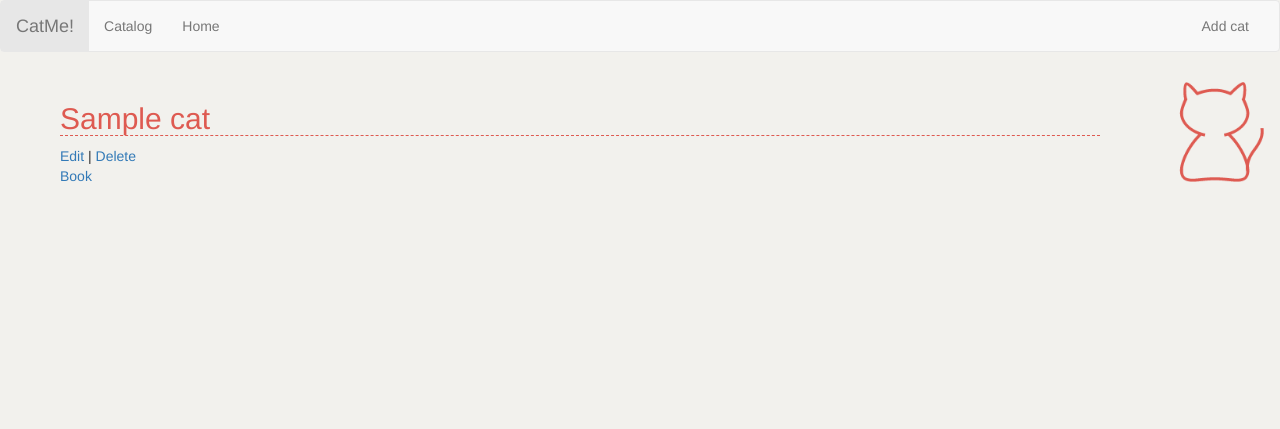
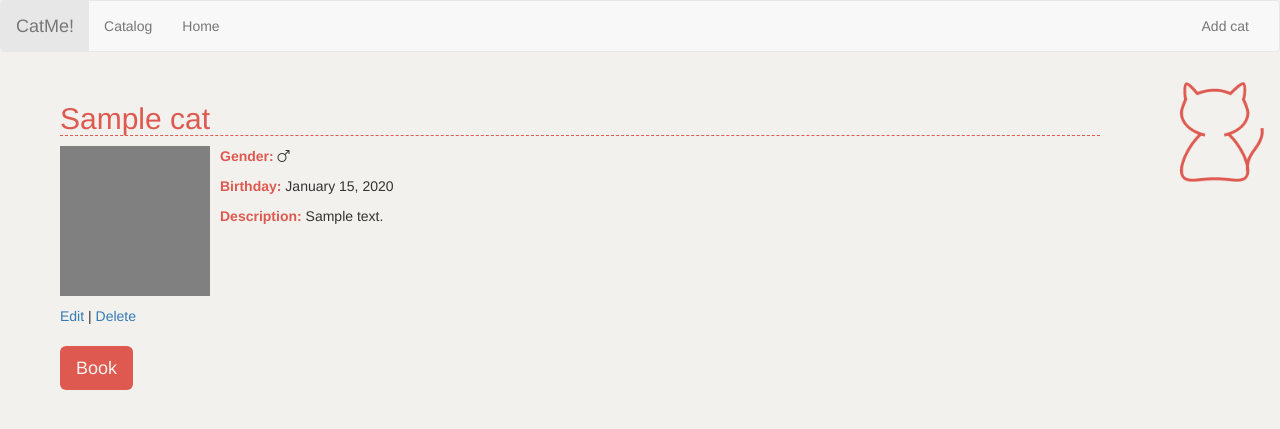
Before and after one commit to meuc/cat, a Rails app: page /cats/1 in a window 1280 px wide. Shown: the top 429 px of the page. Run offline with Rails 7, Linux system fonts and the light colour scheme; tables that the repository leaves empty hold one stand-in row (values such as "Sample post"); style sheets or scripts are compiled from the project's sources; some libraries are stand-ins or nearby versions.

Commit message:
cat info interface

```diff
--- a/app/assets/stylesheets/application.css.scss
+++ b/app/assets/stylesheets/application.css.scss
@@ -65,6 +65,8 @@ body {
 			margin-top: 0;
 			display: inline;
 		}
+	}
+}
 
 .cat-picture {
 	width: 150px;
@@ -72,22 +74,29 @@ body {
 	background: grey;
 }
 
-		.btn-primary {
-			background: $accentColor;
-			border: none;
-			color: $muteColor;
+.single-cat-wrapper {
+	display: flex;
+	.cat-picture {
+		margin: 0 1rem 1rem 0;
 	}
 }
 
-}
-
+// General
 
 h1, h2 {
 	color: $accentColor;
 	border-bottom: 1px dashed $accentColor;
 }
 
+.btn-primary {
+	background: $accentColor;
+	border: none;
+	color: $muteColor;
+}
 
+b {
+	color: $accentColor;
+}
 
 
 
--- a/app/views/cats/show.html.erb
+++ b/app/views/cats/show.html.erb
@@ -1,8 +1,25 @@
 <h2><%= @cat.name %></h2>
 
+<div class="single-cat-wrapper">
+
+	<div class="cat-picture"></div>
+	<div class="single-cat-info">
+		<p><b>Gender:</b>
+			<% if @cat.male %>
+				<i class="fa fa-mars" aria-hidden="true"></i>
+			<% else  %>
+				<i class="fa fa-venus" aria-hidden="true"></i>
+			<% end  %>
+		</p>
+		<p><b>Birthday:</b> <%= @cat.birthdate.strftime("%B %d, %Y") %></p>
+		<p><b>Description:</b> <%= @cat.description %></p>
+	</div>
+
+</div>
+<div>
 <%= link_to "Edit", edit_cat_path(@cat) %> |
 <%= link_to "Delete", @cat, method: :delete %>
-
+</div>
 <br>
 
-<%= link_to "Book", new_cat_reservation_path(@cat) %>
+<%= link_to "Book", new_cat_reservation_path(@cat), class: "btn btn-primary btn-lg" %>
```
Lines whose indentation alone changed are shown as unchanged.
